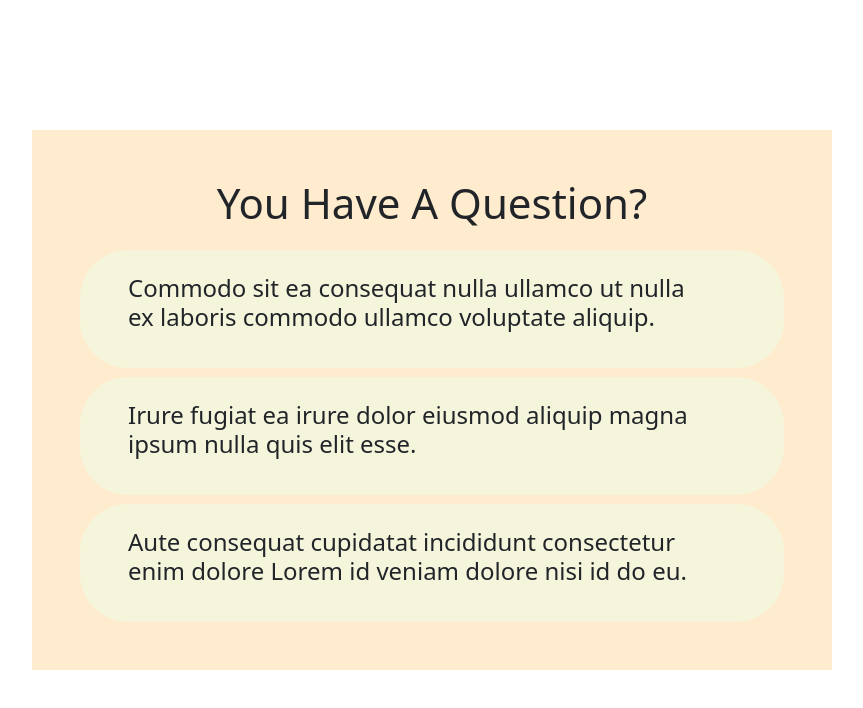
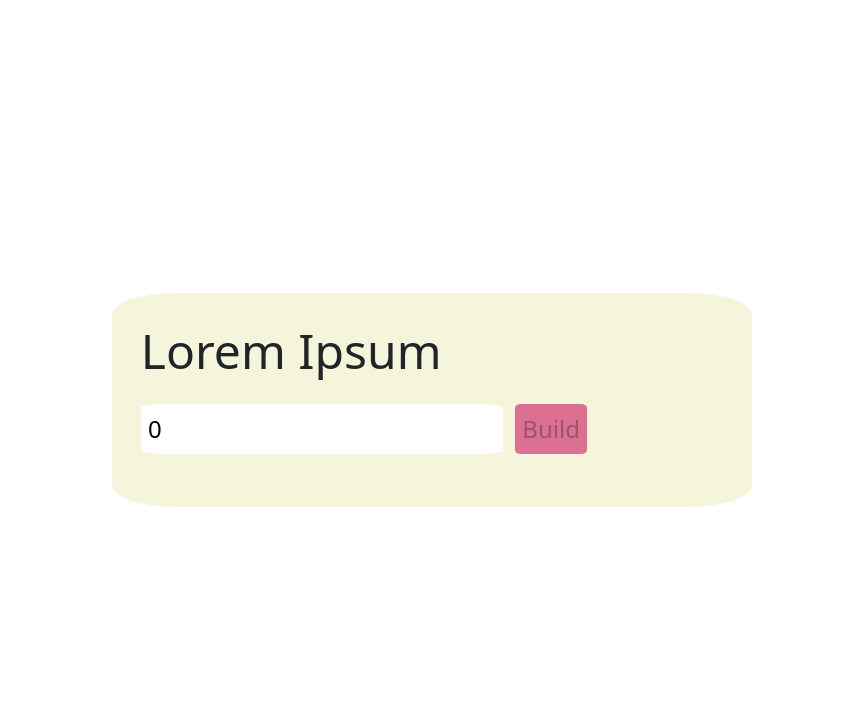
Before and after one commit to saeedjhn/Tutorial-on-making-25-simple-projects-with-ReactJS, a React (Create React App) app: page / in a window 1280 px wide. Shown: the top 708 px of the page, without its empty margins (208-1071 px from the left). Built offline with nearby package versions, Linux system fonts and the light colour scheme; some icons are missing.

Commit message:
Feat: Building  Form For Lorem Ipsum  Paragraphs

```diff
--- a/src/App.js
+++ b/src/App.js
@@ -1,4 +1,6 @@
-import Index from "./components/accordion/index";
+// import Index from "./components/show-hidden-password/index";
+// import Index from "./components/accordion/index";
+import Index from "./components/lorem-ipsum/index";
 
 function App() {
   return (
--- /dev/null
+++ b/src/components/lorem-ipsum/data.js
@@ -0,0 +1,13 @@
+const data = [
+  "Quis et sit id non anim mollit proident. Irure incididunt dolore deserunt id magna elit. Eiusmod sint esse labore eiusmod minim magna ut. Excepteur proident deserunt est officia mollit sit nisi magna labore sint mollit irure amet tempor. Esse excepteur mollit nulla nulla consequat labore.",
+  "In sit incididunt ipsum et. Veniam laborum voluptate laborum laboris fugiat et ut irure aute eiusmod. Et ullamco ullamco est quis sit pariatur ipsum in officia tempor. Irure officia nulla aute est nostrud quis anim mollit sint do id aliquip.",
+  "Dolor cupidatat irure ex ullamco ea et consequat proident in. Nulla quis consectetur occaecat qui mollit elit culpa ad reprehenderit laborum occaecat fugiat. Irure exercitation consectetur enim aliqua non cupidatat irure eiusmod nostrud veniam incididunt deserunt. Deserunt dolore laboris ex id eiusmod aliquip exercitation magna dolore eu ad.",
+  "Labore dolor cillum nostrud in. Cillum est magna eu ipsum. Sit duis pariatur exercitation ea eu. Fugiat quis ullamco irure pariatur consequat.",
+  "Officia id fugiat adipisicing esse nostrud. Ad amet pariatur mollit pariatur esse reprehenderit. Consectetur aute sunt excepteur dolore sunt quis exercitation mollit. Voluptate Lorem nisi sint nisi laborum magna mollit enim sint laborum id fugiat velit quis. Aliquip proident labore sunt aute. Reprehenderit id est commodo anim in dolor aliqua occaecat cupidatat anim eiusmod. Eu ipsum anim cillum enim dolore minim fugiat nisi sit sunt.",
+  "Laborum excepteur velit cupidatat sunt tempor sint. Non proident dolor amet quis duis ullamco et ad non minim sit ullamco. Non irure dolore sunt reprehenderit id duis anim deserunt nulla minim anim quis commodo dolore. Commodo irure Lorem ea sunt dolore sint enim laborum ex eiusmod quis nostrud commodo enim.",
+  "Lorem dolore ut nostrud aliquip occaecat tempor irure ex ad. Cupidatat sint elit adipisicing sunt nisi et. Eu reprehenderit sit minim nulla quis elit commodo est Lorem enim voluptate. Aute nostrud elit deserunt nostrud ea dolore Lorem pariatur consequat consectetur. In velit eiusmod esse aliqua ad voluptate sit labore. Tempor sit do voluptate non. Occaecat mollit qui pariatur voluptate enim et amet dolor elit laborum deserunt Lorem excepteur dolor.",
+  "Reprehenderit qui esse adipisicing voluptate adipisicing quis nulla. Cupidatat aute enim irure velit aliquip non cupidatat. Laboris tempor proident laborum sunt culpa nulla non minim ullamco. Tempor qui deserunt ut adipisicing ullamco et ex mollit elit aliquip proident cillum. Eiusmod fugiat laboris incididunt ullamco incididunt sunt elit veniam ex nulla sint dolore dolore. Minim excepteur duis nisi aliqua consectetur mollit officia.",
+  "Sint ullamco esse aliqua incididunt. Esse laborum dolore sit et velit consectetur ipsum cillum. Eu est anim esse elit. Sint minim amet exercitation irure ipsum ipsum. Proident quis est adipisicing consequat laboris minim consectetur sint velit nulla. Proident officia ex velit id consequat in sit commodo anim minim aliquip ut.",
+];
+
+export default data;
--- /dev/null
+++ b/src/components/lorem-ipsum/index.css
@@ -0,0 +1,36 @@
+.mt-2 {
+  margin-top: 0.5rem;
+}
+
+.ml-2 {
+  margin-left: 0.5rem;
+}
+
+.text-sm {
+  font-size: 0.5rem;
+}
+
+.input-fields {
+  border: none;
+  padding: 0.3rem;
+  border-radius: 8%;
+}
+
+.lorem-container {
+  width: 50vw;
+  display: flex;
+  justify-content: center;
+  align-items: flex-start;
+  flex-direction: column;
+  background-color: beige;
+  padding: 1.2rem;
+  border-radius: 10%;
+}
+
+.lorem__button {
+  background-color: palevioletred;
+}
+
+.lorem__error {
+  color: red;
+}
--- /dev/null
+++ b/src/components/lorem-ipsum/index.jsx
@@ -0,0 +1,60 @@
+import { useState } from "react";
+import data from "./data";
+
+import "./index.css";
+
+function Index() {
+  const [count, setCount] = useState(0);
+  const [text, setText] = useState([]);
+  const [error, setError] = useState("");
+
+  const handleOnSubmit = (e) => {
+    e.preventDefault();
+    setText(data.slice(0, count));
+  };
+
+  const handleOnChange = (e, count) => {
+    const countInt = Number(count);
+    console.log(typeof count);
+    if (countInt <= -1) {
+      setError("The Type Count is Integer, Try Again");
+    }
+
+    if (countInt >= 0) {
+      setError("");
+    }
+
+    setCount(countInt);
+  };
+
+  return (
+    <section className="lorem-container">
+      <h2 className="lorem__header">Lorem Ipsum</h2>
+      <form action="lorem__form" onSubmit={handleOnSubmit}>
+        <section className="lorem__input-fields mt-2">
+          <input
+            type="number"
+            name="number"
+            value={count}
+            onChange={(e) => handleOnChange(e, e.target.value)}
+            className="lorem__input input-fields"
+          />
+          <button
+            className="lorem__button input-fields ml-2"
+            disabled={count <= 0 ? true : false}
+          >
+            Build
+          </button>
+        </section>
+      </form>
+      <section className="lorem__error text-sm mt-2">{error}</section>
+      <section className="lorem__paragraph text-sm mt-2">
+        {text.map((v, i) => {
+          return <p key={i}>{v}</p>;
+        })}
+      </section>
+    </section>
+  );
+}
+
+export default Index;
```
